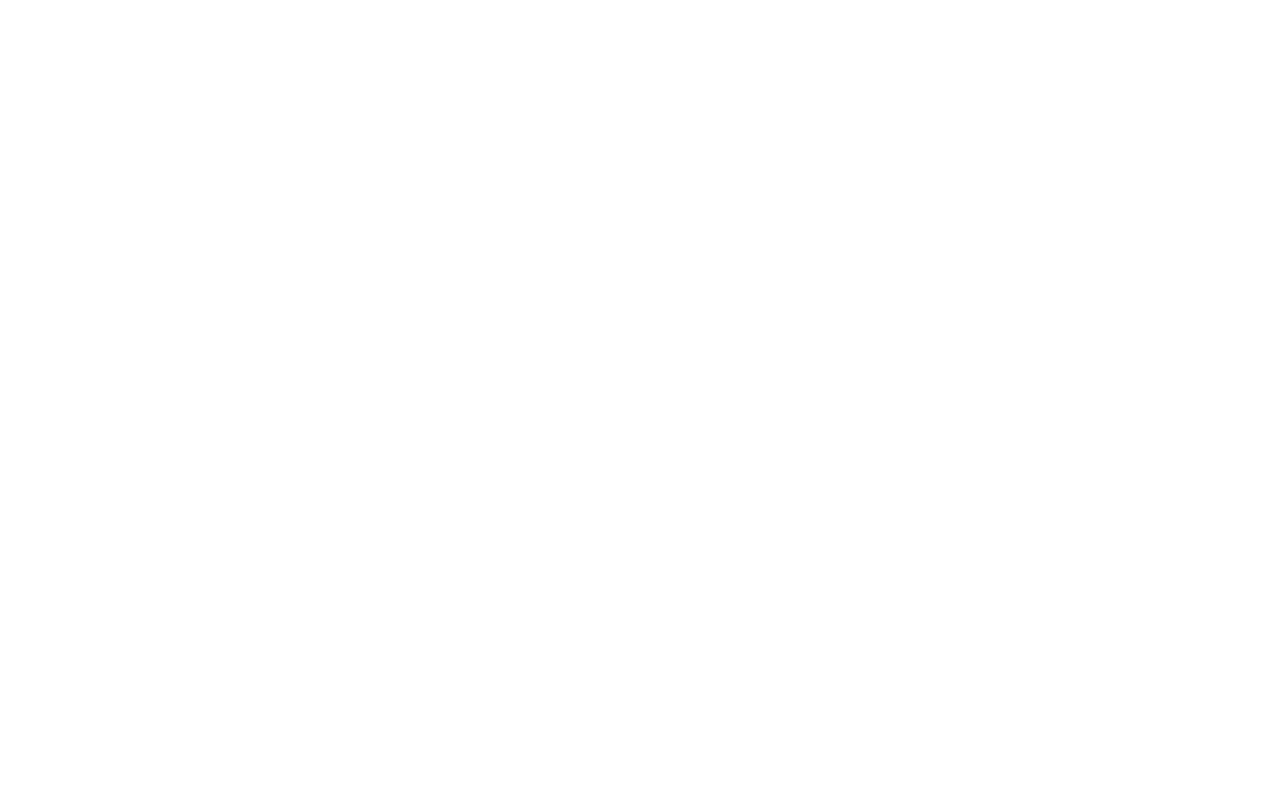
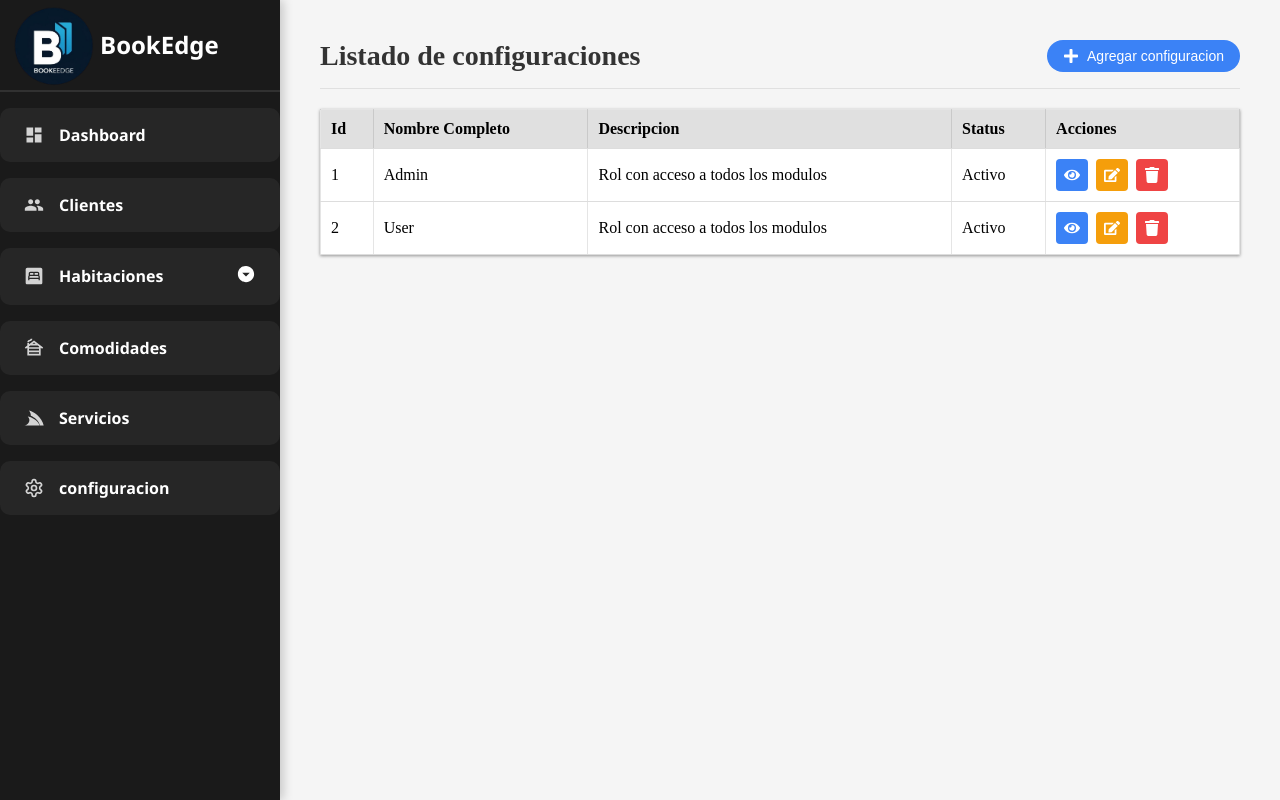
Before and after one commit to JocRivera/BookEdge, a React (Vite) app: page /admin/config in a window 1280 px wide. Before the commit this address had no page. Built offline with nearby package versions, Linux system fonts and the light colour scheme; a web font is replaced by a local one.

Commit message:
CreateConfigComponent

```diff
--- a/src/App.jsx
+++ b/src/App.jsx
@@ -9,7 +9,7 @@ import AdminLayout from "./components/layout/sidebarAdmin/adminLayout";
 import CreateClientes from "./components/features/componentClients/createClientes";
 import CreateServices from "./components/features/componentService/createServices";
 import ComponentConfort from "./components/features/componentConfort/componentConfort";
-
+import CreateConfig from "./components/features/componenetConfig/createConfig";
 export default function App() {
   return (
     <BrowserRouter>
@@ -28,6 +28,7 @@ export default function App() {
           <Route path="clients" element={<CreateClientes />} />
           <Route path="accommodations" element={<ComponentConfort />} />
           <Route path="services" element={<CreateServices />} />
+          <Route path="config" element={<CreateConfig />} />
         </Route>
       </Routes>
     </BrowserRouter>
--- /dev/null
+++ b/src/components/features/componenetConfig/createConfig.css
@@ -0,0 +1,61 @@
+.container-config {
+    padding: 20px;
+    max-width: 1200px;
+    margin: 0 auto;
+}
+
+.config-header {
+    display: flex;
+    align-items: center;
+    justify-content: space-between;
+    margin-bottom: 20px;
+    padding-bottom: 16px;
+    border-bottom: 1px solid #e0e0e0;
+}
+
+.config-header h1 {
+    font-size: 28px;
+    font-weight: 700px;
+    color: #333;
+    margin-right: 16px;
+}
+
+.config-table {
+    width: 100%;
+    border-collapse: collapse;
+    background: white;
+    box-shadow: 0 1px 3px rgba(0, 0, 0, 0.4);
+}
+
+.config-table th,
+.config-table td {
+    border: 1px solid rgba(0, 0, 0, 0.1);
+    padding: 10px;
+    text-align: left;
+    border-bottom: 1px solid #ddd;
+}
+
+.config-table th {
+    background-color: #e0e0e0;
+    font-weight: 600;
+}
+
+.config-table tbody tr:hover {
+    background-color: #f8f9fa;
+}
+
+.config-table td:last-child {
+    text-align: right;
+}
+
+@media (max-width: 768px) {
+    .config-header {
+        flex-direction: column;
+        align-items: flex-start;
+        gap: 10px;
+    }
+
+    .config-header h1 {
+        margin-right: 0;
+    }
+}
--- a/src/components/features/componenetConfig/createConfig.jsx
+++ b/src/components/features/componenetConfig/createConfig.jsx
@@ -0,0 +1,74 @@
+import { useState } from "react"
+import "./createConfig.css"
+import { CustomButton, ActionButtons } from "../../common/Button/customButton"
+
+export default function CreateConfig() {
+    const [config, setConfig] = useState([
+        {
+            id: 1,
+            name: 'Admin',
+            description: 'Rol con acceso a todos los modulos',
+            status: 'Activo',
+        },
+        {
+            id: 2,
+            name: 'User',
+            description: 'Rol con acceso a todos los modulos',
+            status: 'Activo',
+        }
+    ]);
+    const handleView = (id) => {
+        console.log('Ver', id);
+    }
+    const handleEdit = (id) => {
+        console.log('Editar', id);
+    }
+    const handleDelete = (id) => {
+        console.log('Eliminar', id);
+    }
+    return (
+        <div className="container-config">
+            <header className="config-header">
+                <h1>Listado de configuraciones</h1>
+                <CustomButton
+                    variant="primary"
+                    icon="add"
+                    onClick={() => alert("Agregando configuracion")}
+                    className="add-config-button"
+                >
+                    Agregar configuracion
+                </CustomButton>
+
+            </header>
+
+            <table className="config-table">
+                <thead>
+                    <tr>
+                        <th>Id</th>
+                        <th>Nombre Completo</th>
+                        <th>Descripcion</th>
+                        <th>Status</th>
+                        <th>Acciones</th>
+                    </tr>
+                </thead>
+                <tbody>
+                    {config.map((config) => (
+                        <tr key={config.id}>
+                            <td>{config.id}</td>
+                            <td>{config.name}</td>
+                            <td>{config.description}</td>
+                            <td>{config.status}</td>
+                            <td>
+                                <ActionButtons
+                                    onView={() => handleView(config.id)}
+                                    onEdit={() => handleEdit(config.id)}
+                                    onDelete={() => handleDelete(config.id)}
+                                />
+                            </td>
+                        </tr>
+                    ))}
+                </tbody>
+            </table>
+        </div>
+    )
+}
--- a/src/components/features/componentService/createServices.jsx
+++ b/src/components/features/componentService/createServices.jsx
@@ -51,8 +51,8 @@ export default function CreateServices() {
                         <th>Id</th>
                         <th>Nombre Completo</th>
                         <th>Tipo de documento</th>
-                        <th>Número de documento</th>
-                        <th>Número de celular</th>
+                        <th>Precio</th>
+                        <th>Status</th>
                         <th>Acciones</th>
                     </tr>
                 </thead>
--- a/src/components/layout/sidebarAdmin/sidebar.jsx
+++ b/src/components/layout/sidebarAdmin/sidebar.jsx
@@ -6,6 +6,7 @@ import { IoMdArrowDropdownCircle, IoMdArrowDropupCircle } from "react-icons/io";
 import logoDev from "../../../assets/LogoAzul.png";
 import './sidebar.css';
 import { FaServicestack } from "react-icons/fa";
+import { SettingsIcon } from "lucide-react";
 
 export default function Sidebar() {
   const [openSubmenuId, setOpenSubmenuId] = useState(null);
@@ -53,6 +54,12 @@ export default function Sidebar() {
       name: <FaServicestack size={20} />,
       text: "Servicios",
       link: "/admin/services",
+    },
+    {
+      id: 6,
+      name: <SettingsIcon size={20} />,
+      text: "configuracion",
+      link: "/admin/config ",
     }
   ];
 
```
